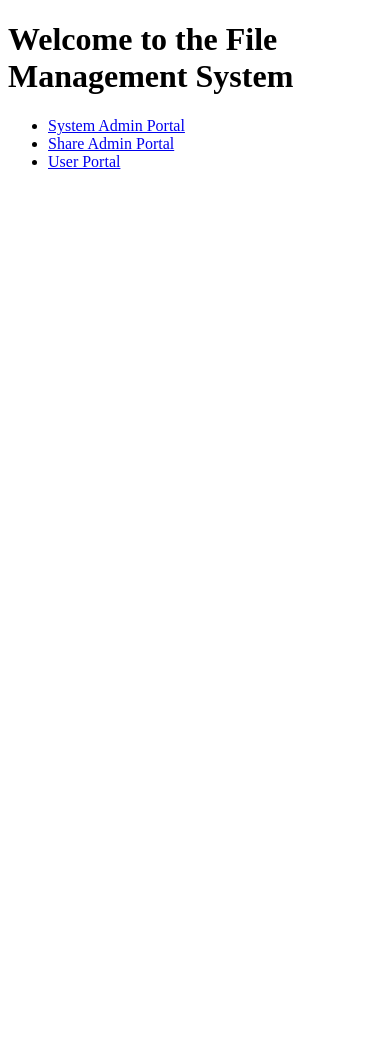
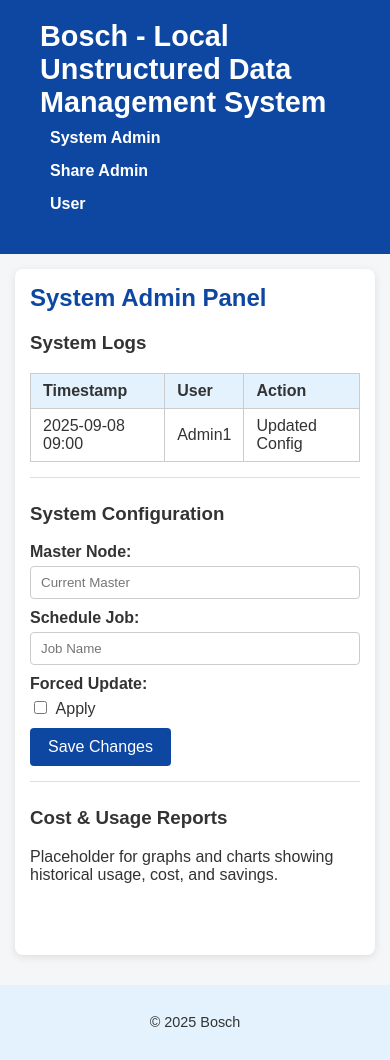
Before and after one commit to jamiahmcquiller/Bosch, a Flask app: page /system_admin in a window 390 px wide. Before the commit the page ends 169 px from the top, so only its background shows below. Run offline with Flask 3, Linux system fonts and the light colour scheme.

Commit message:
Add files via upload

```diff
--- a/app.py
+++ b/app.py
@@ -1,32 +1,71 @@
 from flask import Flask, render_template, request, redirect, url_for
+import os
 
 app = Flask(__name__)
+
+# Folder to temporarily store uploaded files
+UPLOAD_FOLDER = 'uploads'
+os.makedirs(UPLOAD_FOLDER, exist_ok=True)
+app.config['UPLOAD_FOLDER'] = UPLOAD_FOLDER
 
 @app.route('/')
 def home():
     return render_template('base.html')
 
+# ------------------- System Admin -------------------
 @app.route('/system_admin', methods=['GET', 'POST'])
 def system_admin():
     if request.method == 'POST':
-        # handle form submission
-        print(request.form)
+        # Handle form submission
+        master_node = request.form.get('master_node')
+        job_name = request.form.get('job_name')
+        forced_update = request.form.get('forced_update') == 'on'
+
+        print("System Admin Form Submitted:")
+        print(f"Master Node: {master_node}")
+        print(f"Job Name: {job_name}")
+        print(f"Forced Update: {forced_update}")
+
         return redirect(url_for('system_admin'))
+
     return render_template('system_admin.html')
 
+# ------------------- Share Admin -------------------
 @app.route('/share_admin', methods=['GET', 'POST'])
 def share_admin():
     if request.method == 'POST':
-        print(request.form)
+        # Handle structured inputs
+        compression = request.form.get('compression')
+        retention = request.form.get('retention')
+        cost = request.form.get('cost')
+        ingress = request.form.get('ingress')
+        egress = request.form.get('egress')
+
+        # Handle file uploads
+        uploaded_files = request.files.getlist('requirement_docs')
+        for file in uploaded_files:
+            if file.filename != '':
+                filepath = os.path.join(app.config['UPLOAD_FOLDER'], file.filename)
+                file.save(filepath)
+                print(f"Uploaded file saved to: {filepath}")
+
+        print("Share Admin Form Submitted:")
+        print(f"Compression: {compression}, Retention: {retention}, Cost: {cost}, Ingress: {ingress}, Egress: {egress}")
+
         return redirect(url_for('share_admin'))
+
     return render_template('share_admin.html')
 
+# ------------------- User -------------------
 @app.route('/user', methods=['GET', 'POST'])
 def user():
     if request.method == 'POST':
-        print(request.form)
+        filename = request.form.get('filename')
+        print(f"User searched for file: {filename}")
         return redirect(url_for('user'))
+
     return render_template('user.html')
 
+# ------------------- Run Flask -------------------
 if __name__ == '__main__':
     app.run(debug=True)
--- a/static/style.css
+++ b/static/style.css
@@ -1,10 +1,160 @@
+/* ---------------- General Styles ---------------- */
 body {
-    font-family: Arial, sans-serif;
-    margin: 40px;
+    font-family: Arial, Helvetica, sans-serif;
+    background-color: #f4f6f8;
+    margin: 0;
+    padding: 0;
+    color: #333;
 }
-input, select, button {
-    margin-bottom: 15px;
+
+header {
+    background-color: #0d47a1; /* Deep blue header */
+    color: #fff;
+    padding: 20px 40px;
 }
+
+header h1 {
+    margin: 0;
+    font-size: 1.8em;
+}
+
+nav ul {
+    list-style: none;
+    padding: 0;
+    margin-top: 10px;
+    display: flex;
+    gap: 20px;
+}
+
+nav ul li {
+    display: inline;
+}
+
+nav ul li a {
+    color: #fff;
+    text-decoration: none;
+    font-weight: bold;
+    padding: 5px 10px;
+    border-radius: 4px;
+    transition: background-color 0.3s;
+}
+
+nav ul li a:hover {
+    background-color: #1565c0;
+}
+
+/* ---------------- Main Content ---------------- */
+main {
+    max-width: 1000px;
+    margin: 30px auto;
+    background-color: #fff;
+    padding: 25px;
+    border-radius: 8px;
+    box-shadow: 0 2px 8px rgba(0,0,0,0.1);
+}
+
+main h2 {
+    color: #0d47a1;
+    margin-top: 0;
+}
+
+/* ---------------- Sections ---------------- */
+section {
+    margin-bottom: 25px;
+    border-bottom: 1px solid #ddd;
+    padding-bottom: 15px;
+}
+
+section:last-child {
+    border-bottom: none;
+}
+
+/* ---------------- Tables ---------------- */
+table {
+    width: 100%;
+    border-collapse: collapse;
+    margin-top: 10px;
+}
+
+table th, table td {
+    border: 1px solid #ccc;
+    padding: 8px 12px;
+    text-align: left;
+}
+
+table th {
+    background-color: #e3f2fd;
+}
+
+/* ---------------- Forms ---------------- */
+form label {
+    display: block;
+    margin: 10px 0 5px;
+    font-weight: bold;
+}
+
+form input[type="text"],
+form input[type="number"],
+form input[type="file"] {
+    width: 100%;
+    padding: 8px 10px;
+    border: 1px solid #ccc;
+    border-radius: 4px;
+    box-sizing: border-box;
+}
+
+form input[type="checkbox"] {
+    margin-right: 5px;
+}
+
+form button {
+    background-color: #0d47a1;
+    color: #fff;
+    border: none;
+    padding: 10px 18px;
+    border-radius: 4px;
+    cursor: pointer;
+    font-size: 1em;
+    margin-top: 10px;
+}
+
+form button:hover {
+    background-color: #1565c0;
+}
+
+/* ---------------- Buttons ---------------- */
 button {
-    padding: 5px 15px;
+    cursor: pointer;
 }
+
+/* ---------------- Footer ---------------- */
+footer {
+    text-align: center;
+    padding: 15px 0;
+    background-color: #e3f2fd;
+    margin-top: 30px;
+    font-size: 0.9em;
+    color: #333;
+}
+
+/* ---------------- Lists ---------------- */
+ul {
+    padding-left: 20px;
+}
+
+ul li {
+    margin-bottom: 5px;
+}
+
+/* ---------------- Responsive ---------------- */
+@media (max-width: 768px) {
+    nav ul {
+        flex-direction: column;
+        gap: 10px;
+    }
+
+    main {
+        margin: 15px;
+        padding: 15px;
+    }
+}
--- a/templates/base.html
+++ b/templates/base.html
@@ -2,14 +2,30 @@
 <html lang="en">
 <head>
     <meta charset="UTF-8">
-    <title>Portal Home</title>
+    <title>Local Unstructured Data Management System</title>
+    <link rel="stylesheet" href="{{ url_for('static', filename='style.css') }}">
 </head>
 <body>
-    <h1>Welcome to the File Management System</h1>
-    <ul>
-        <li><a href="{{ url_for('system_admin') }}">System Admin Portal</a></li>
-        <li><a href="{{ url_for('share_admin') }}">Share Admin Portal</a></li>
-        <li><a href="{{ url_for('user') }}">User Portal</a></li>
-    </ul>
+    <header>
+        <h1>Bosch - Local Unstructured Data Management System</h1>
+        <nav>
+            <ul>
+                <li><a href="{{ url_for('system_admin') }}">System Admin</a></li>
+                <li><a href="{{ url_for('share_admin') }}">Share Admin</a></li>
+                <li><a href="{{ url_for('user') }}">User</a></li>
+            </ul>
+        </nav>
+    </header>
+
+    {% block content %}
+    <main>
+        <h2>Welcome to the Data Management System</h2>
+        <p>Select a portal above to start.</p>
+    </main>
+    {% endblock %}
+
+    <footer>
+        <p>© 2025 Bosch</p>
+    </footer>
 </body>
 </html>
--- a/templates/system_admin.html
+++ b/templates/system_admin.html
@@ -1,31 +1,40 @@
 {% extends "base.html" %}
+
 {% block content %}
-<h2>System Admin Portal</h2>
-<form method="POST">
-    <label>File Path:</label>
-    <input type="text" name="file_path"><br><br>
+<main>
+    <h2>System Admin Panel</h2>
 
-    <label>Compression Tool:</label>
-    <select name="compression">
-        <option value="zip">ZIP</option>
-        <option value="7z">7z</option>
-        <option value="lzma">LZMA</option>
-        <option value="zstd">Zstandard</option>
-    </select><br><br>
+    <!-- Logs Viewer -->
+    <section>
+        <h3>System Logs</h3>
+        <table>
+            <thead>
+                <tr><th>Timestamp</th><th>User</th><th>Action</th></tr>
+            </thead>
+            <tbody>
+                <tr><td>2025-09-08 09:00</td><td>Admin1</td><td>Updated Config</td></tr>
+            </tbody>
+        </table>
+    </section>
 
-    <label>Hashing Algorithm:</label>
-    <select name="hashing">
-        <option value="sha256">SHA-256</option>
-        <option value="md5">MD5</option>
-        <option value="blake2b">BLAKE2b</option>
-    </select><br><br>
+    <!-- System Configuration -->
+    <section>
+        <h3>System Configuration</h3>
+        <form method="POST">
+            <label>Master Node:</label>
+            <input type="text" name="master_node" placeholder="Current Master"><br>
+            <label>Schedule Job:</label>
+            <input type="text" name="job_name" placeholder="Job Name"><br>
+            <label>Forced Update:</label>
+            <input type="checkbox" name="forced_update"> Apply<br>
+            <button type="submit">Save Changes</button>
+        </form>
+    </section>
 
-    <label>Transfer Protocol:</label>
-    <select name="transfer">
-        <option value="cifs">CIFS/SMB</option>
-        <option value="nfs">NFS</option>
-    </select><br><br>
-
-    <button type="submit">Submit</button>
-</form>
+    <!-- Reports / Analytics -->
+    <section>
+        <h3>Cost & Usage Reports</h3>
+        <p>Placeholder for graphs and charts showing historical usage, cost, and savings.</p>
+    </section>
+</main>
 {% endblock %}
```
Also changed, not shown: templates/share_admin.html (+29 -15 lines), templates/user.html (+27 -15 lines).
